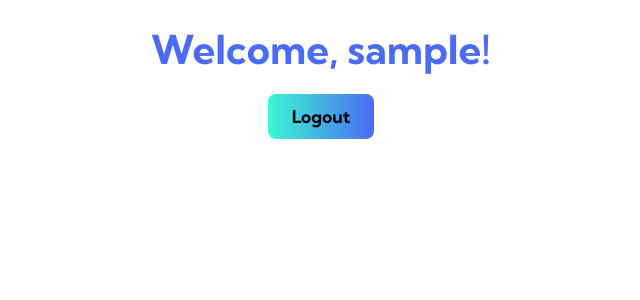
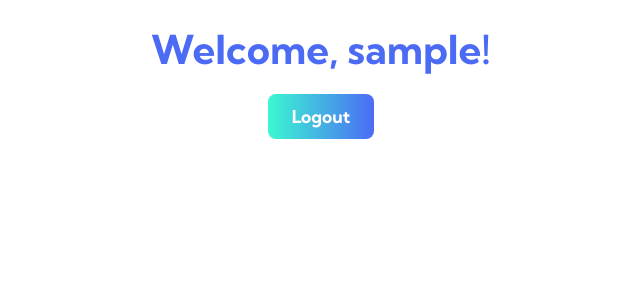
Before and after one commit to mLucas55/SoMi, a Flask app: page / in a window 1280 px wide. Shown: the part 318-618 px from the top of the page, without its empty margins (319-959 px from the left). Run offline with Flask 3, Linux system fonts and the light colour scheme; the visitor is signed in with stand-in values (Sample User, id 1).

Commit message:
Just some small edits to the index.html buttons. (Fixing the white x issue)

```diff
--- a/static/index.css
+++ b/static/index.css
@@ -26,10 +26,10 @@ p {
 	margin-bottom: 20px;
 }
 
-button {
+.index-container button {
 	padding: 12px 24px;
 	background-image: linear-gradient(to right, #3bf8d2, #4c6bf4);
-	color: rgb(8, 8, 8);
+	color: rgb(255, 255, 255);
 	border: none;
 	border-radius: 8px;
 	font-size: 1.1rem;
--- a/templates/index.html
+++ b/templates/index.html
@@ -35,10 +35,12 @@
 	{% if current_user.is_authenticated %}
 
 	<h1>Welcome, {{ current_user.username }}!</h1>
+	<div class="index-container">
+		<form action="{{ url_for('logout') }}" method="POST">
+			<button type="submit">Logout</button>
+		</form>
+	</div>
 
-	<form action="{{ url_for('logout') }}" method="POST">
-	    <button type="submit">Logout</button>
-	</form>
 
 	{% else %}
 
```
